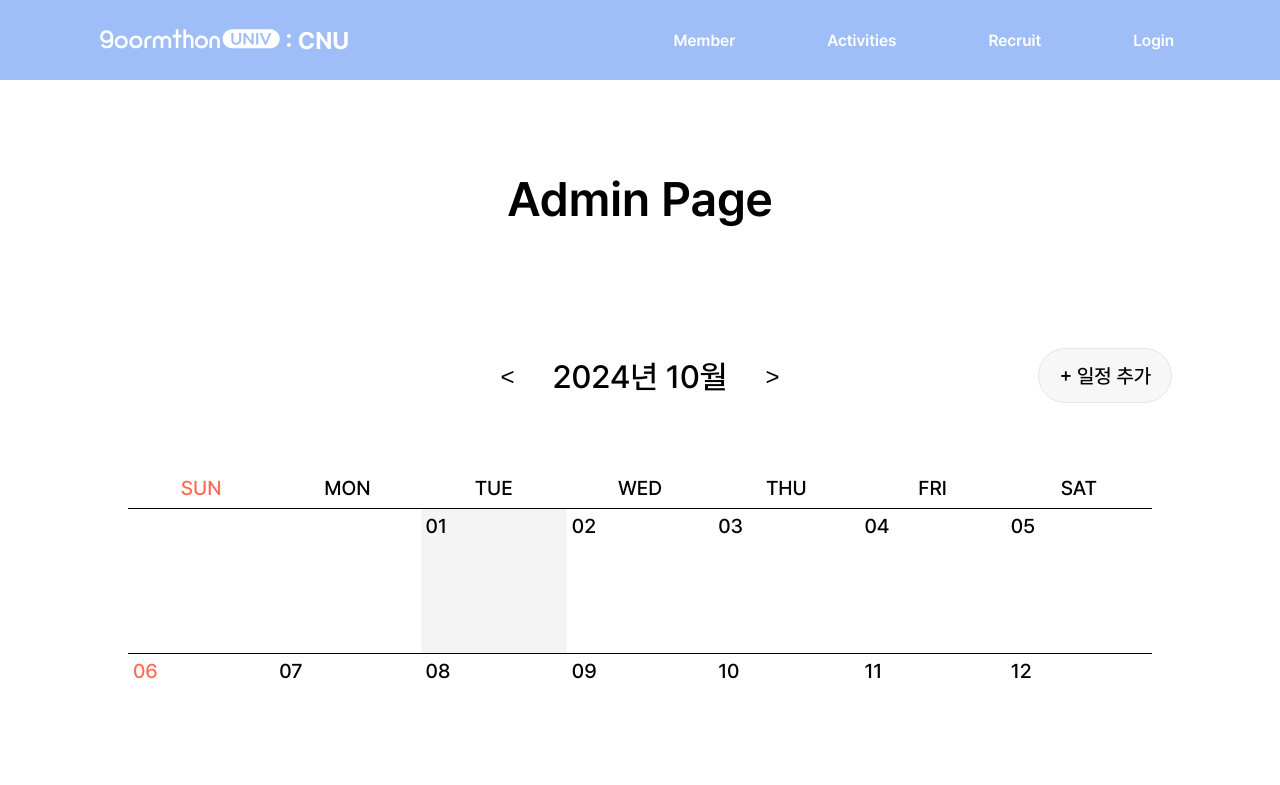
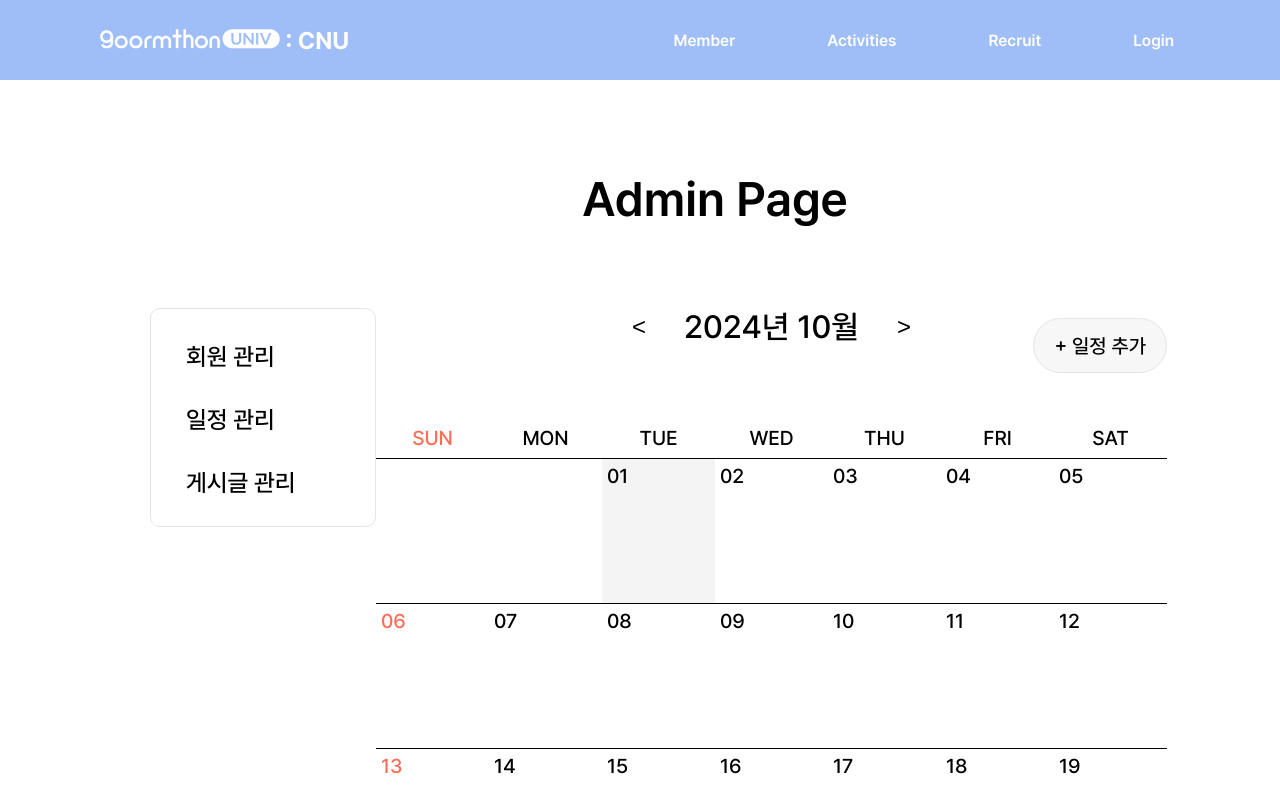
Before and after one commit to 9oormthonUNIV-JNU/B_FE, a React (Vite) app in the folder 9oormthonUNIV_JNU/: page /admin in a window 1280 px wide. Shown: the top 785 px of the page. Built offline with nearby package versions, Linux system fonts and the light colour scheme; the HTML template or start-up script is replaced by a standard one.

Commit message:
fix: AdminPage 수정

```diff
--- a/9oormthonUNIV_JNU/src/components/admin/molecules/ListContainer.tsx
+++ b/9oormthonUNIV_JNU/src/components/admin/molecules/ListContainer.tsx
@@ -4,8 +4,6 @@ export const MemberListContainer = styled.div`
   display: flex;
   flex-direction: column;
   width: 100%;
-  justify-content: center;
-  margin-bottom: 60px;
 
   .memberlist {
     margin-bottom: 20px;
--- a/9oormthonUNIV_JNU/src/components/admin/organisms/PostTable.tsx
+++ b/9oormthonUNIV_JNU/src/components/admin/organisms/PostTable.tsx
@@ -7,7 +7,7 @@ import LabelButton from "../../common/atoms/LabelButton";
 export type Post = {
   id: string;
   name: string;
-  category: string;
+  category: "세미나" | "네트워킹" | "프로젝트" | "스터디";
   date: string;
 };
 
@@ -15,10 +15,8 @@ const PostTableContainer = styled.div`
   display: flex;
   flex-direction: column;
   width: 100%;
-  margin: 40px 100px 100px;
   font-family: "Pretendard";
 
-  /* 말줄임표를 적용할 클래스 */
   .truncate {
     overflow: hidden;
     text-overflow: ellipsis;
@@ -82,7 +80,7 @@ const PostTableContainer = styled.div`
 const Table = styled.table`
   width: 100%;
   border-collapse: collapse;
-  table-layout: fixed; /* 고정 레이아웃으로 설정 */
+  table-layout: fixed;
 `;
 
 // 테이블 헤더 스타일
@@ -101,7 +99,6 @@ const Th = styled.th`
   font-weight: 500;
   line-height: 30px;
 
-  /* 각 열의 너비를 고정하거나 비율로 설정 */
   &:nth-child(1) {
     width: 40%; /* 게시글 이름 */
   }
--- a/9oormthonUNIV_JNU/src/components/admin/templates/MemberManage.tsx
+++ b/9oormthonUNIV_JNU/src/components/admin/templates/MemberManage.tsx
@@ -3,13 +3,14 @@ import ApprovedMemberList from "../organisms/ApprovedMemberList";
 import styled from "styled-components";
 
 const MemberManageContainer = styled.div`
+  width: 100%;
+  justify-content: center;
   display: flex;
   flex-direction: column;
-  margin-top: 80px;
-  margin-bottom: 130px;
+  gap: 55px;
 `;
 
-const MemeberManage = () => {
+const MemberManage = () => {
   return (
     <div>
       <MemberManageContainer>
@@ -20,4 +21,4 @@ const MemeberManage = () => {
   );
 };
 
-export default MemeberManage;
+export default MemberManage;
--- a/9oormthonUNIV_JNU/src/components/admin/templates/PostManage.tsx
+++ b/9oormthonUNIV_JNU/src/components/admin/templates/PostManage.tsx
@@ -5,14 +5,12 @@ import PostTable from "../organisms/PostTable";
 export type Post = {
   id: string;
   name: string;
-  category: string;
+  category: "세미나" | "네트워킹" | "프로젝트" | "스터디";
   date: string;
 };
 
 const Container = styled.div`
   width: 100%;
-  padding: 20px;
-  box-sizing: border-box;
   justify-content: center;
   display: flex;
 `;
@@ -22,19 +20,19 @@ const PostManage: React.FC = () => {
     {
       id: "1",
       name: "React Hooks 이해하기",
-      category: "프론트엔드",
+      category: "세미나",
       date: "2024-04-20T14:30:00Z",
     },
     {
       id: "2",
       name: "TypeScript 기초",
-      category: "프로그래밍",
+      category: "스터디",
       date: "2024-04-18T09:15:00Z",
     },
     {
       id: "3",
       name: "Styled-components 사용법",
-      category: "디자인",
+      category: "네트워킹",
       date: "2024-04-22T16:45:00Z",
     },
     // 추가적인 게시글 데이터...
@@ -42,49 +40,49 @@ const PostManage: React.FC = () => {
     {
       id: "4",
       name: "JavaScript 고급 개념",
-      category: "프로그래밍",
+      category: "프로젝트",
       date: "2024-04-25T10:00:00Z",
     },
     {
       id: "5",
       name: "CSS Flexbox와 Grid",
-      category: "디자인",
+      category: "프로젝트",
       date: "2024-04-27T11:30:00Z",
     },
     {
       id: "6",
       name: "Node.js 기본",
-      category: "백엔드",
+      category: "프로젝트",
       date: "2024-04-28T09:00:00Z",
     },
     {
       id: "7",
       name: "React Router 사용법",
-      category: "프론트엔드",
+      category: "프로젝트",
       date: "2024-04-29T15:45:00Z",
     },
     {
       id: "8",
       name: "Redux 상태 관리",
-      category: "프론트엔드",
+      category: "프로젝트",
       date: "2024-04-30T14:00:00Z",
     },
     {
       id: "9",
       name: "Express.js 서버 구축",
-      category: "백엔드",
+      category: "프로젝트",
       date: "2024-05-01T13:30:00Z",
     },
     {
       id: "10",
       name: "GraphQL 기초",
-      category: "백엔드",
+      category: "프로젝트",
       date: "2024-05-02T10:15:00Z",
     },
     {
       id: "11",
       name: "TypeScript 제네릭",
-      category: "프로그래밍",
+      category: "프로젝트",
       date: "2024-05-03T12:45:00Z",
     },
   ];
--- a/9oormthonUNIV_JNU/src/components/admin/templates/ScheduleManage.tsx
+++ b/9oormthonUNIV_JNU/src/components/admin/templates/ScheduleManage.tsx
@@ -6,9 +6,6 @@ const ScheduleManageContainer = styled.div`
   justify-content: center;
   align-items: center;
   flex-direction: column;
-  margin-top: 20px;
-  width: 80%;
-  margin: 0 auto 130px;
 `;
 
 const ScheduleManage = () => {
--- a/9oormthonUNIV_JNU/src/components/general/atoms/MenuBar.tsx
+++ b/9oormthonUNIV_JNU/src/components/general/atoms/MenuBar.tsx
@@ -9,17 +9,17 @@ type MenuBarProps = {
 
 const MenuBarContainer = styled.div`
   background-color: white;
-  position: fixed;
   width: 270px;
+  height: auto;
   box-sizing: border-box;
   display: flex;
   flex-direction: column;
-  justify-content: center;
   align-items: center;
   padding: 23px 20px;
   gap: 18px;
   border-radius: 10px;
   border: 1px solid #e5e5e5;
+  z-index: 9999;
 `;
 
 const MenuBarItem = styled.div<{ isActive: boolean }>`
--- a/9oormthonUNIV_JNU/src/components/general/molecules/CustomCalendar.tsx
+++ b/9oormthonUNIV_JNU/src/components/general/molecules/CustomCalendar.tsx
@@ -12,8 +12,6 @@ const CalendarWrapper = styled.div`
   flex-direction: column;
   width: 100%;
   background-color: white;
-  padding: 20px;
-  margin-top: 80px;
   z-index: 1; /* 추가 */
 
   .calendar_schedule_add {
--- a/9oormthonUNIV_JNU/src/pages/AdminPage.tsx
+++ b/9oormthonUNIV_JNU/src/pages/AdminPage.tsx
@@ -8,15 +8,30 @@ import CustomText from "../components/common/atoms/CustomText";
 
 const AdminPageConatiner = styled.div`
   display: flex;
-  width: 100%;
+  margin: 90px 0px 150px 150px;
+  flex-direction: column;
   align-items: center;
-  margin-top: 90px;
-  flex-direction: column;
-  justify-content: center;
+  box-sizing: border-box;
 
-  .admin {
-    margin-bottom: 30px;
+  .admin_content {
+    margin-top: 80px;
+    margin-bottom: 130px;
+    display: flex;
+    flex-direction: row;
+    width: 100%;
+    align-items: flex-start;
   }
+`;
+
+const MenubarContainer = styled.div`
+  display: flex;
+  width: 20%;
+  align-items: center;
+`;
+
+const AdminTemplate = styled.div`
+  display: flex;
+  width: 70%;
 `;
 
 const AdminPage = () => {
@@ -40,16 +55,17 @@ const AdminPage = () => {
       <div className="admin">
         <CustomText textStyle="h1">Admin Page</CustomText>
       </div>
-      <div>{renderContent()}</div>
+      <div className="admin_content">
+        <MenubarContainer>
+          <MenuBar
+            options={["회원 관리", "일정 관리", "게시글 관리"]}
+            onOptionClick={setSelectedMenu}
+          />
+        </MenubarContainer>
+        <AdminTemplate>{renderContent()}</AdminTemplate>
+      </div>
     </AdminPageConatiner>
   );
 };
 
 export default AdminPage;
-
-{
-  /* <MenuBar
-        options={["회원 관리", "일정 관리", "게시글 관리"]}
-        onOptionClick={setSelectedMenu}
-      /> */
-}
```
